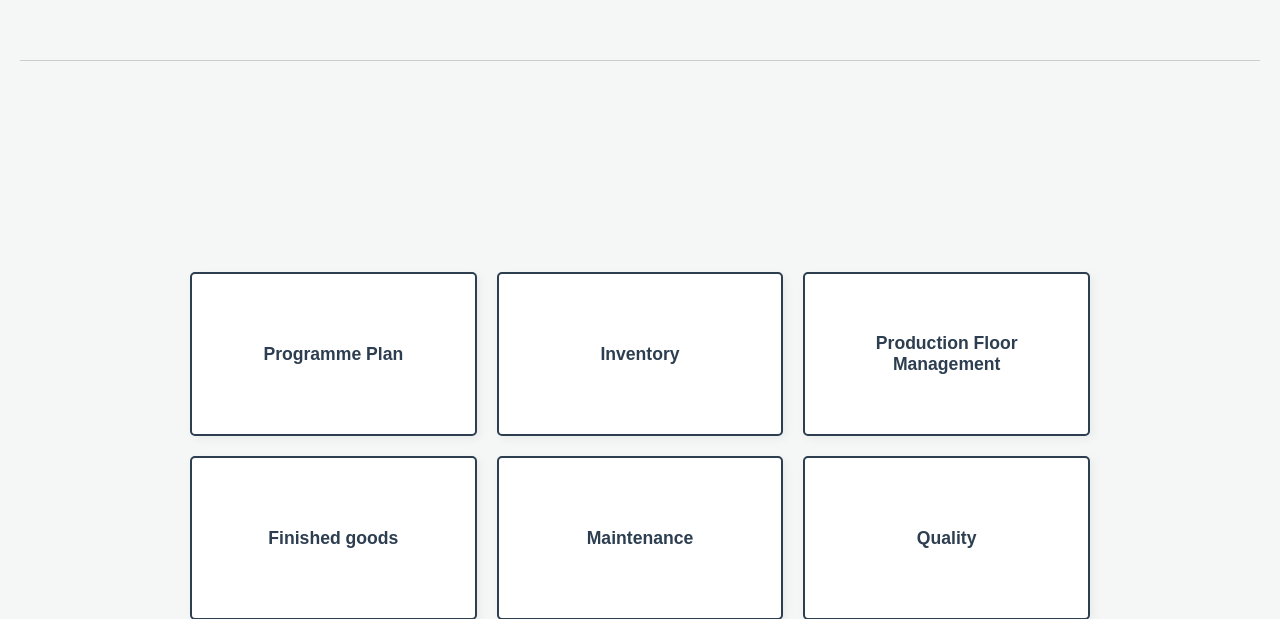
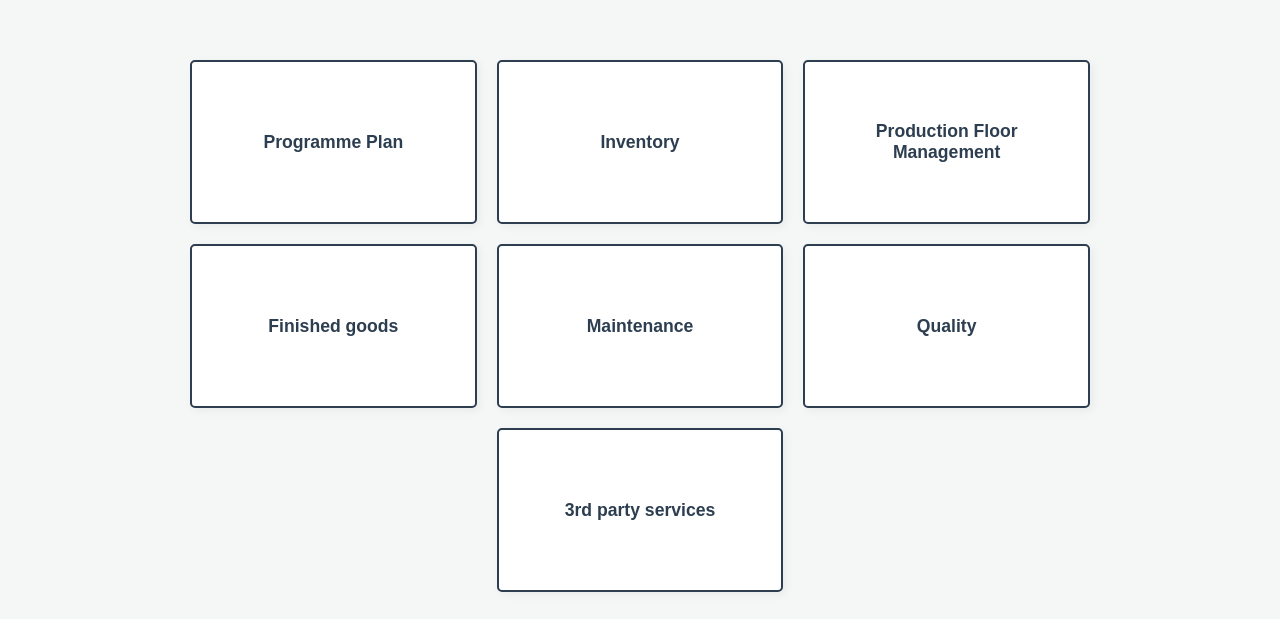
Before and after one commit to viscorquality-ux/pro-box-planner, a Flask app: page / in a window 1280 px wide. Shown: the top 619 px of the page. Run offline with Flask 3, Linux system fonts and the light colour scheme.

Commit message:
Update dashboard.html

```diff
--- a/templates/dashboard.html
+++ b/templates/dashboard.html
@@ -65,22 +65,11 @@
             font-family: serif;
             color: #333;
             border-top: 1px solid #ccc;
-        }
-         .header {
-            text-align: center;
-            padding: 40px;
-            margin-top: 40px;
-            font-size: 5em;
-            font-family: serif;
-            color: #6600;
-            border-top: 1px solid #ccc;
-          }
+
     </style>
 </head>
 <body>
-      <div class="header">
-        "Viscor Lanka (Pvt) Ltd ."
-    </div>
+
     <div class="container">
         <div class="grid">
             <a href="/programme-plan" onclick="openPopup(event, this.href, 'ProgrammePlan')" class="card">
```
